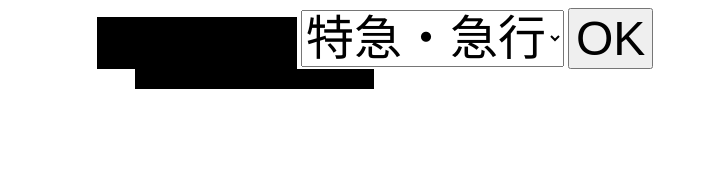
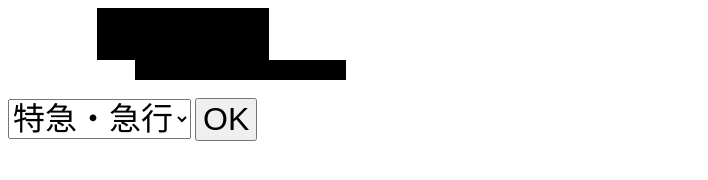
Before and after one commit to tmimiyan/train, a plain HTML site: page index.html in a window 1280 px wide. Shown: the whole page, without its empty margins (0-708 px from the left). Drawn offline with Linux system fonts and the light colour scheme.

Commit message:
Update index.html

```diff
--- a/index.html
+++ b/index.html
@@ -2,7 +2,6 @@
 <html lang="ja">
 <head>
 	<meta http-equiv="Content-Type" content="text/html; charset=UTF-8">
-	<meta name="viewport" content="width=device-width, initial-scale=1.0"/>
 	<title>方向幕ジェネレーター</title>
 	<script>
 function changeColor(){
@@ -17,8 +16,11 @@ function changeColore(){
 </script>
 </head>
 <body>
-<input  id="titleText" type="text" name="" size="1" class="fc" style="text-align:center" ><input id="titleTexts" type="text" name="" size="5" class="fe" style="text-align:center" >
+<input  id="titleText" type="text" name="" size="1" class="fc" style="text-align:center" ><input id="titleTexts" type="text" name="" size="4" class="fe" style="text-align:center" >
 
+<br><div class="tt"><input  id="titleTexte" type="text" name="" size="11" style="text-align:center" class="fd"><input id="titleTexts" type="text" name="" size="20" style="text-align:center"  class="fs"></div>
+
+<br><div>
 <select id="textcolor" class="ft">
 <option value="#df4e39">特急・急行</option>
 <option value="#ff7f27">快速</option>
@@ -28,8 +30,7 @@ function changeColore(){
 </select>
 
 <button onclick="changeColor(),changeColore()" class="ft">OK</button>
-
-<br><div class="tt"><input  id="titleTexte" type="text" name="" size="11" style="text-align:center" class="fd"><input id="titleTexts" type="text" name="" size="23" style="text-align:center"  class="fs"></div>
+</div>
 
 <style  type="text/css">
 .fc { color: #FFFFFF;
@@ -40,12 +41,12 @@ function changeColore(){
 
 .fe { background: #000000;
       color: #FFFFFF;
-      font-size: 293%;
+      font-size: 292%;
       border: none;
       vertical-align: bottom;
       line-height: 50px; }
 
-.ft { font-size: 300%; }
+.ft { font-size: 200%; }
 
 .fs { background: #000000;
       font-size: 100%;
```
